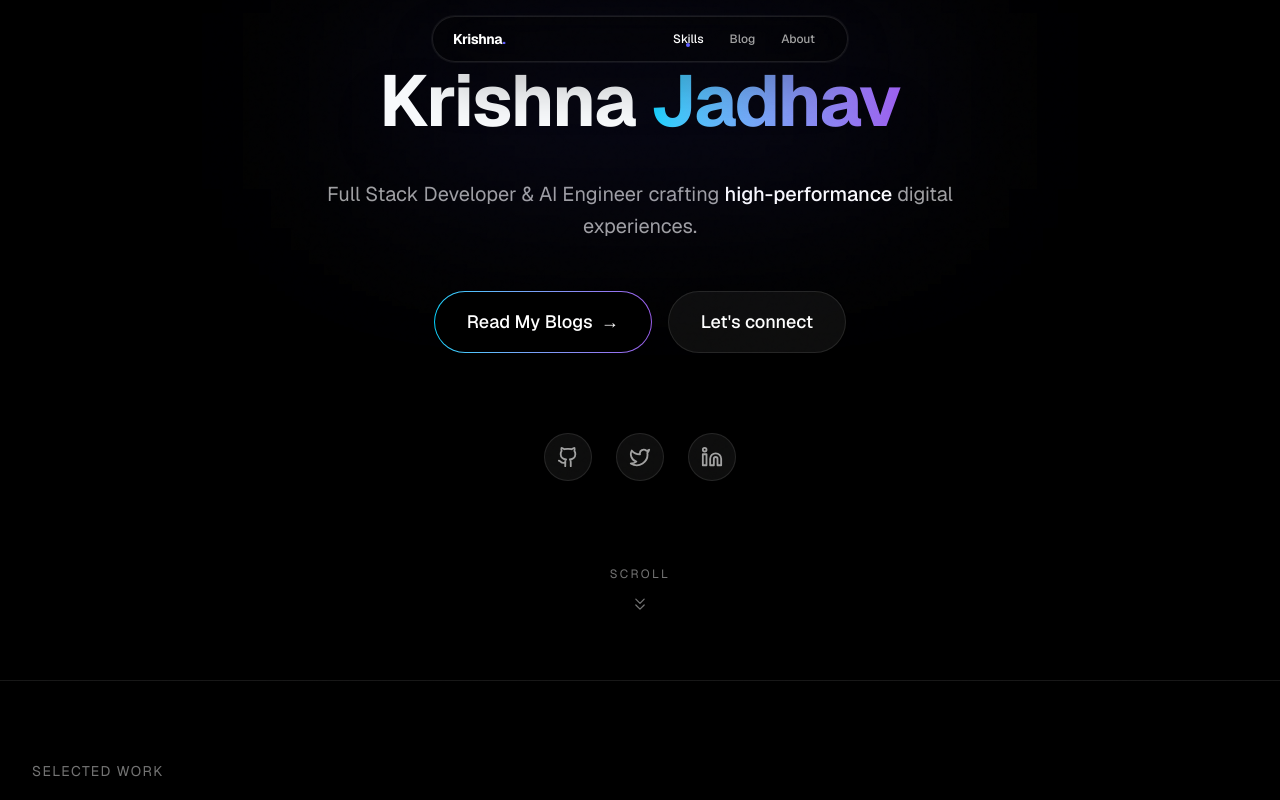
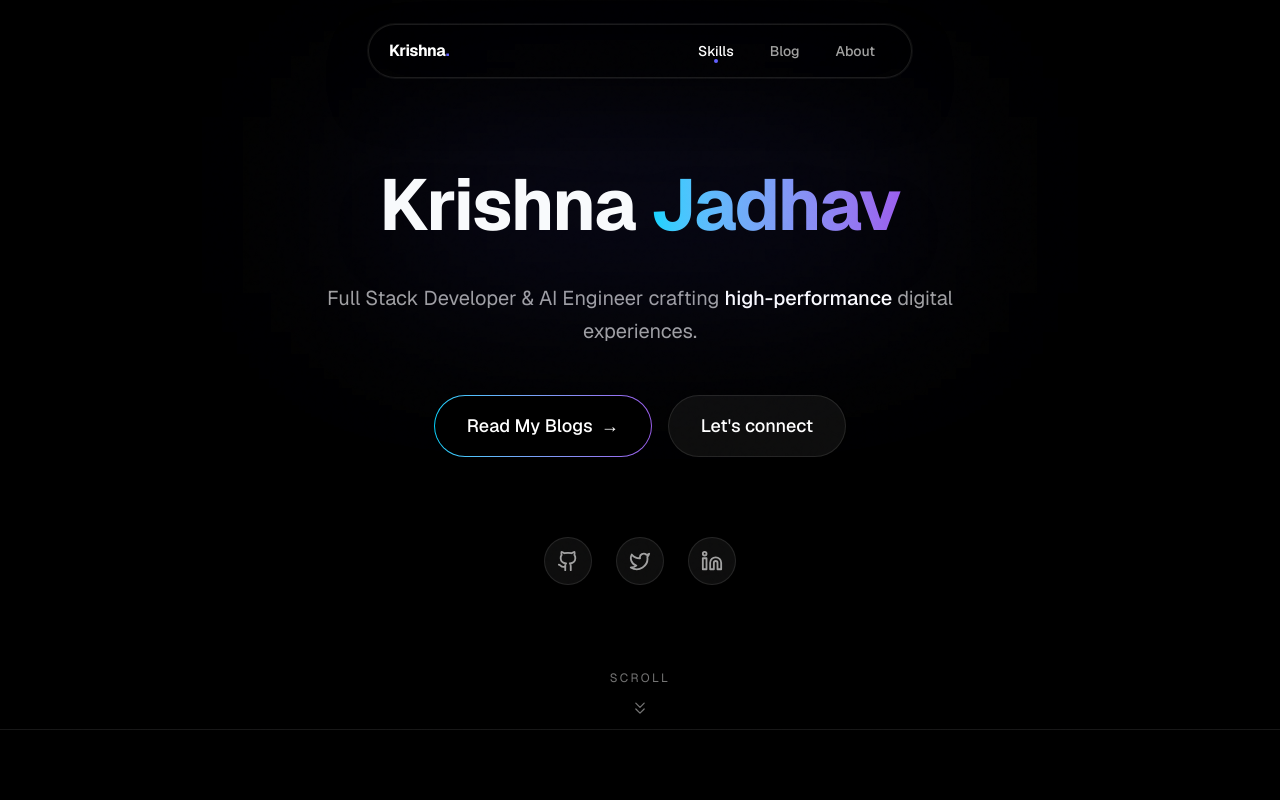
Before and after one commit to KrishnaJadhav2525/krishna-portfolio, a Next.js app: page / in a window 1280 px wide. Shown: the top 800 px of the page. Built offline with nearby package versions, Linux system fonts and the light colour scheme; no server answers.

Commit message:
fix(ui): adjust nav width, fonts, and hero spacing

```diff
--- a/app/components/nav.tsx
+++ b/app/components/nav.tsx
@@ -24,19 +24,19 @@ export default function Navbar() {
   };
 
   return (
-    <div className="fixed top-4 left-1/2 -translate-x-1/2 z-50 w-full max-w-sm sm:max-w-md px-4">
+    <div className="fixed top-6 left-1/2 -translate-x-1/2 z-50 w-full max-w-md sm:max-w-xl px-4">
       <nav className="flex items-center justify-between py-2 px-5 bg-black/40 backdrop-blur-xl border border-white/10 rounded-full shadow-2xl shadow-black/50 ring-1 ring-white/5 transition-all hover:bg-black/50 hover:border-white/20">
 
         {/* LEFT: NAME */}
         <Link
           href="/"
-          className="text-sm font-bold tracking-tight text-white mr-6 hover:text-indigo-400 transition-colors"
+          className="text-base font-bold tracking-tight text-white mr-8 hover:text-indigo-400 transition-colors"
         >
           Krishna<span className="text-indigo-500">.</span>
         </Link>
 
         {/* RIGHT: LINKS */}
-        <div className="flex items-center gap-0.5">
+        <div className="flex items-center gap-1">
           {navLinks.map(({ href, label }) => {
             const active = isActive(href);
             return (
@@ -44,7 +44,7 @@ export default function Navbar() {
                 key={href}
                 href={href}
                 className={cn(
-                  "relative px-3 py-1.5 text-xs font-medium transition-colors duration-200 outline-none focus-visible:ring-2 focus-visible:ring-indigo-500 rounded-full",
+                  "relative px-4 py-2 text-sm font-medium transition-colors duration-200 outline-none focus-visible:ring-2 focus-visible:ring-indigo-500 rounded-full",
                   active ? "text-white" : "text-neutral-400 hover:text-white"
                 )}
                 onMouseEnter={() => setHoveredPath(href)}
--- a/app/page.tsx
+++ b/app/page.tsx
@@ -62,7 +62,7 @@ export default function Page() {
 
 
       {/* HERO - Replaced manual animation with FadeIn */}
-      <FadeIn className="min-h-[85vh] flex flex-col items-center justify-center text-center px-4" delay={0.1}>
+      <FadeIn className="min-h-[85vh] flex flex-col items-center justify-center text-center px-4 pt-32 md:pt-40" delay={0.1}>
         {/* AVAILABILITY BADGE */}
 
 
```
